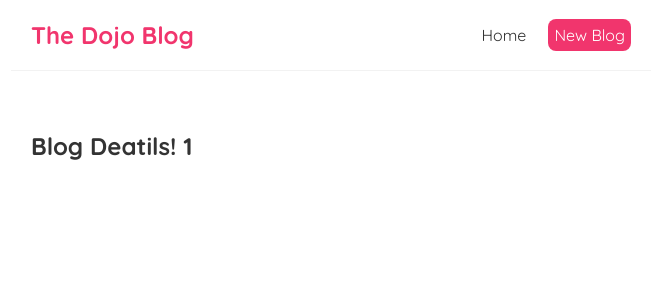
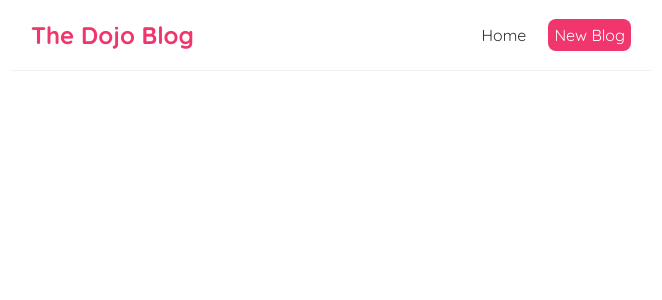
Before and after one commit to CAMPSLOPY/https---github.com-CAMPSLOPY-blogpage, a React (Create React App) app: page /blogs/1 in a window 1280 px wide. Shown: the top 300 px of the page, without its empty margins (309-971 px from the left). Built offline with nearby package versions, Linux system fonts and the light colour scheme; data requests are answered from the project's data file.

Commit message:
blog details compo

```diff
--- a/src/BlogDetails.js
+++ b/src/BlogDetails.js
@@ -1,11 +1,13 @@
 import { useParams } from "react-router-dom";
+import useFetch from "./useFetch";
 
 const  BlogDetails = () => {
 
     const { id } = useParams()
+    const {data , error, isPending} = useFetch('http://localhost:3001/blogs/' + id)
     return (
         <div className="blog-details">
-            <h2>Blog Deatils!  { id } </h2>
+           {isPending && <div>Loading...</div>}
         </div>
     );
 }
```
